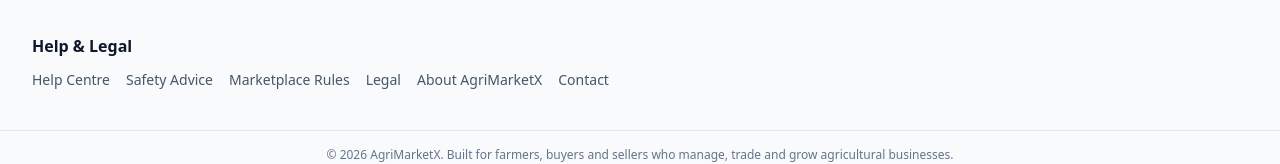
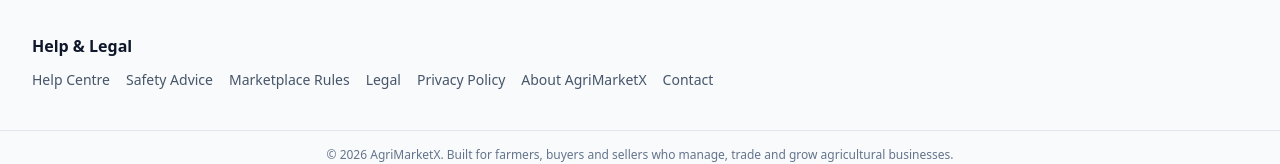
Before and after one commit to Stability-ps/Agrimarketx, a Next.js app: page /faq in a window 1280 px wide. Shown: the part 1560-1724 px from the top of the page. Built offline with nearby package versions, Linux system fonts and the light colour scheme.

Commit message:
feat: link privacy policy in public footer

```diff
--- a/src/components/marketing/MarketingShell.tsx
+++ b/src/components/marketing/MarketingShell.tsx
@@ -15,6 +15,7 @@
   { href: "/safety-advice", label: "Safety Advice" },
   { href: "/marketplace-rules", label: "Marketplace Rules" },
   { href: "/legal", label: "Legal" },
+  { href: "/privacy", label: "Privacy Policy" },
   { href: "/about", label: "About AgriMarketX" },
   { href: "/contact", label: "Contact" }
 ];
```
